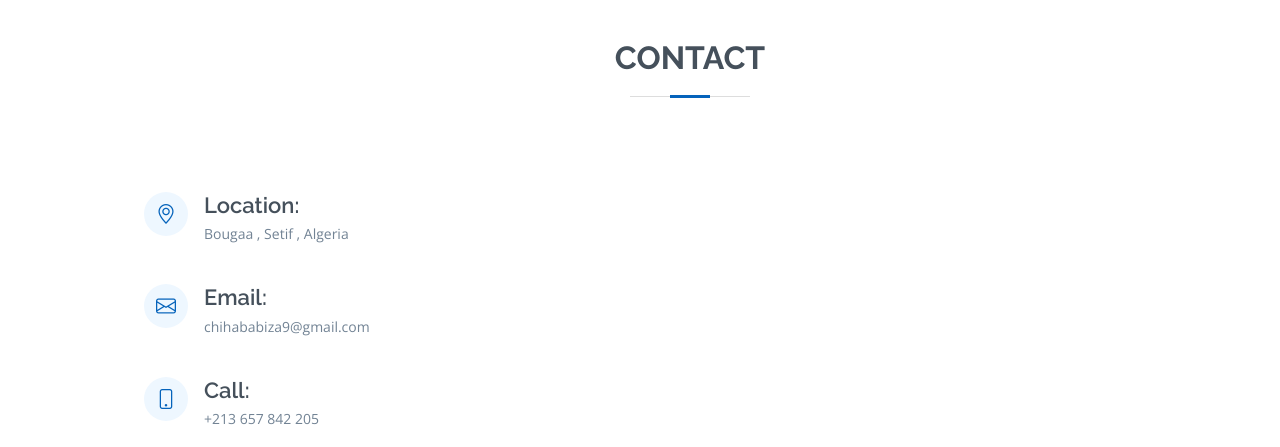
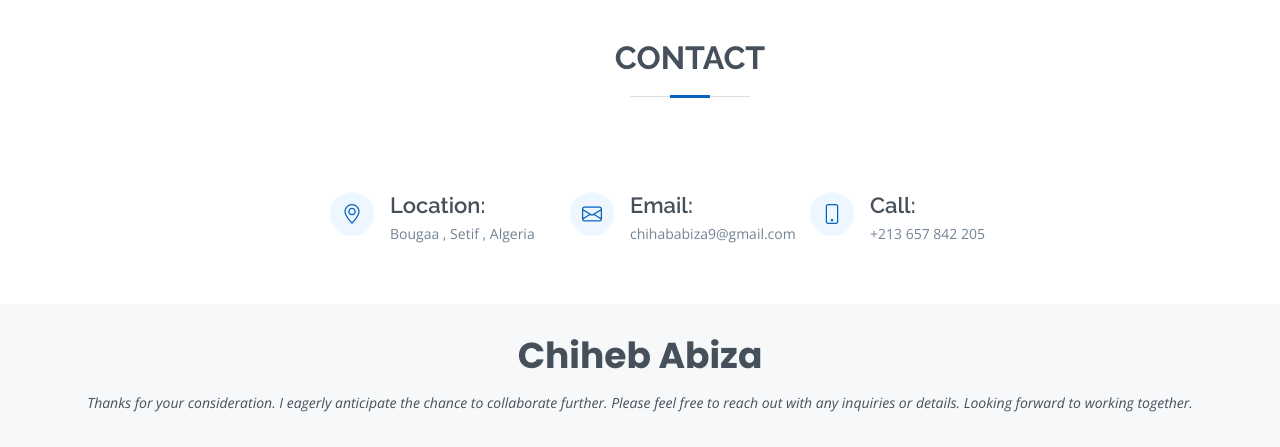
Before and after one commit to chihebabiza/MyResume, a plain HTML site: page index.html in a window 1280 px wide. Shown: the part 3875-4322 px from the top of the page. Drawn offline with nearby package versions, Linux system fonts and the light colour scheme.

Commit message:
update contact

```diff
--- a/index.html
+++ b/index.html
@@ -381,9 +381,9 @@
           <h2>Contact</h2>
         </div>
         <div class="container">
-          <div class="row mt-1">
-            <div class="col-lg-12">
-              <div class="info">
+          <div class="row justify-content-center">
+            <div class="col-lg-8">
+              <div class="info row mt-1">
                 <div class="email col-lg-4 col-md-4 col-sm-12">
                   <i class="bi bi-geo-alt"></i>
                   <h4>Location:</h4>
```
